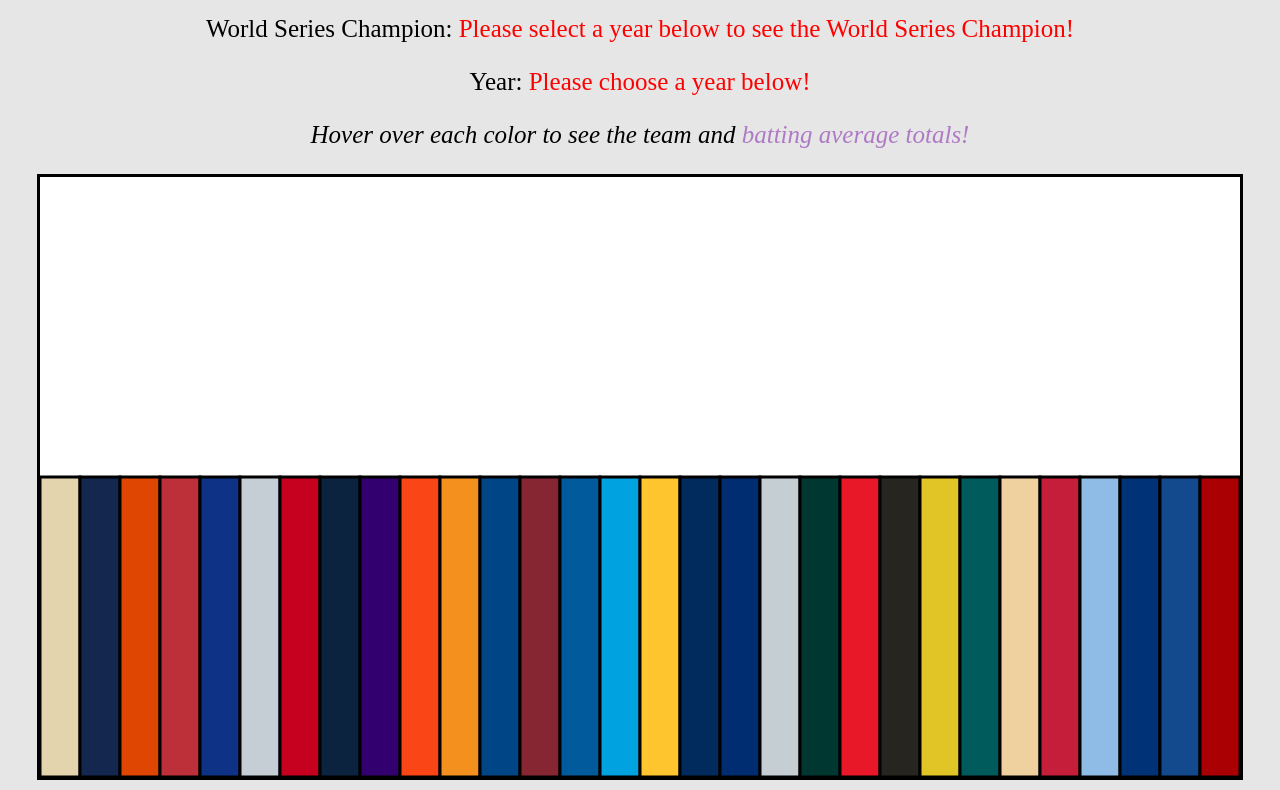
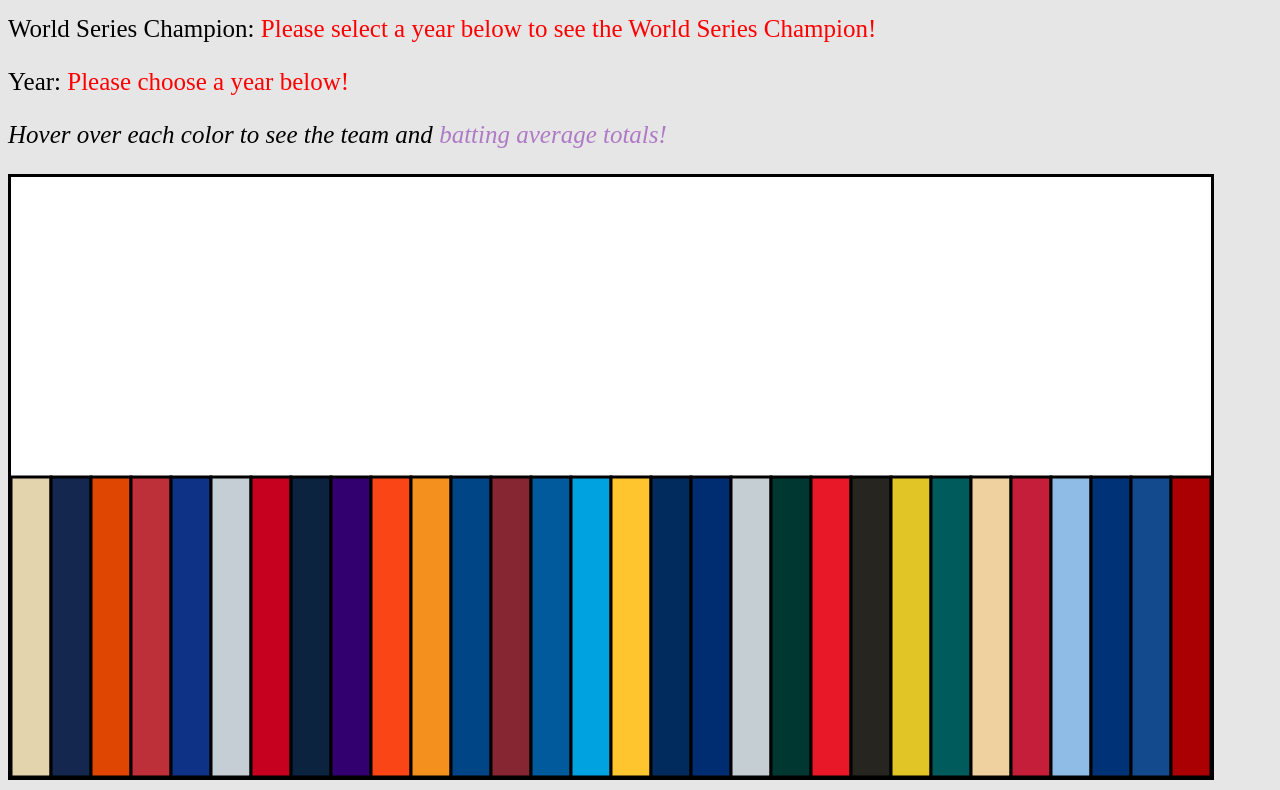
Before and after one commit to fplinke/fplinke.github.io, a plain HTML site: page battingaverage.html in a window 1280 px wide. Shown: the part 97-887 px from the top of the page. Drawn offline with nearby package versions, Linux system fonts and the light colour scheme.

Commit message:
Update battingaverage.html

```diff
--- a/battingaverage.html
+++ b/battingaverage.html
@@ -15,7 +15,7 @@
     span.name1 {color:red;}
 </style>
 <html>
-   <body onload='main()' style="text-align:center; background-color:rgb(230,230,230);">
+   <body onload='main()' style="text-align:left; background-color:rgb(230,230,230);">
       <h1 style="color:rgb(175,122,197); font-family:Merriweather; font-size:45px">Team Batting Average Totals</h1>
       <p style="color:black; font-size:25px; font-family:Merriweather;"> World Series Champion: <span class="name1" id="winner"></span></p>
       <p style="color:black; font-size:25px; font-family:Merriweather;">Year: <span class="name1" id="year"></span></p>
```
